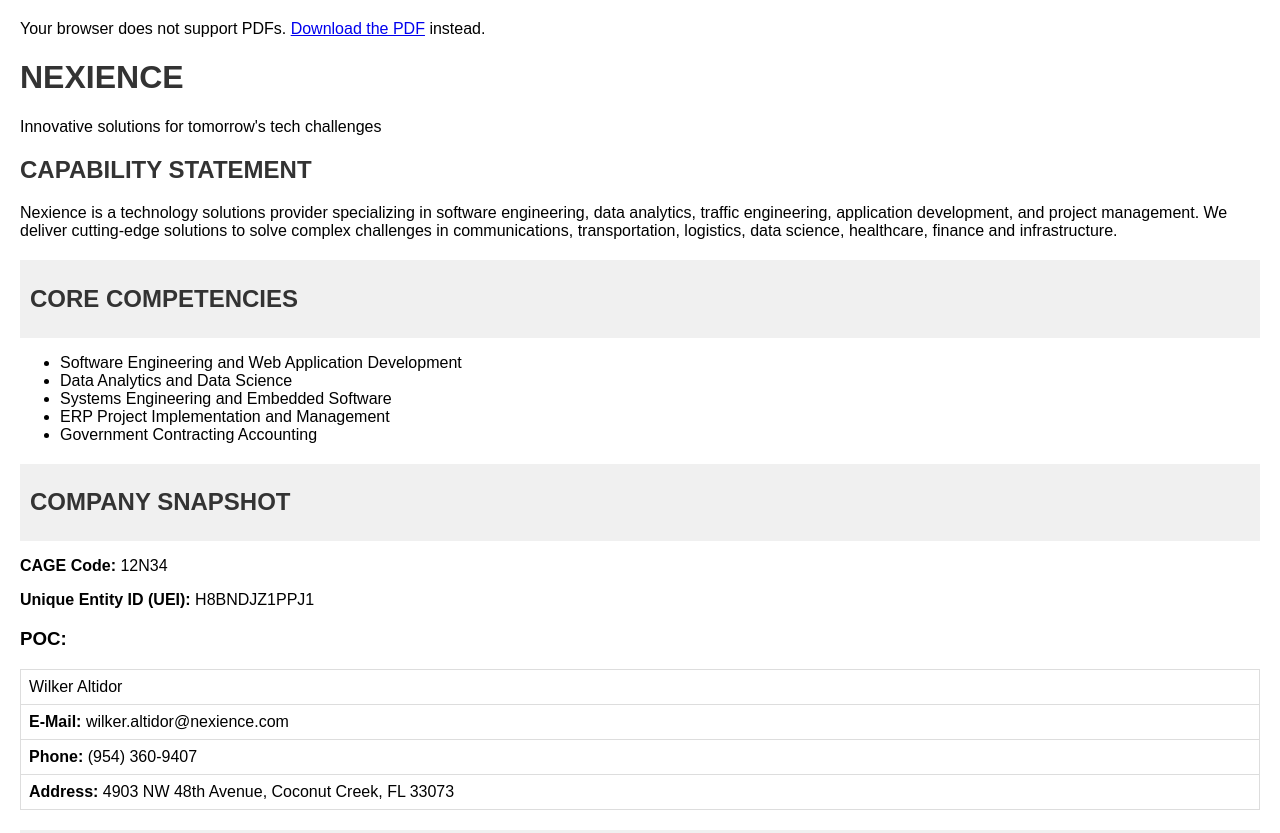
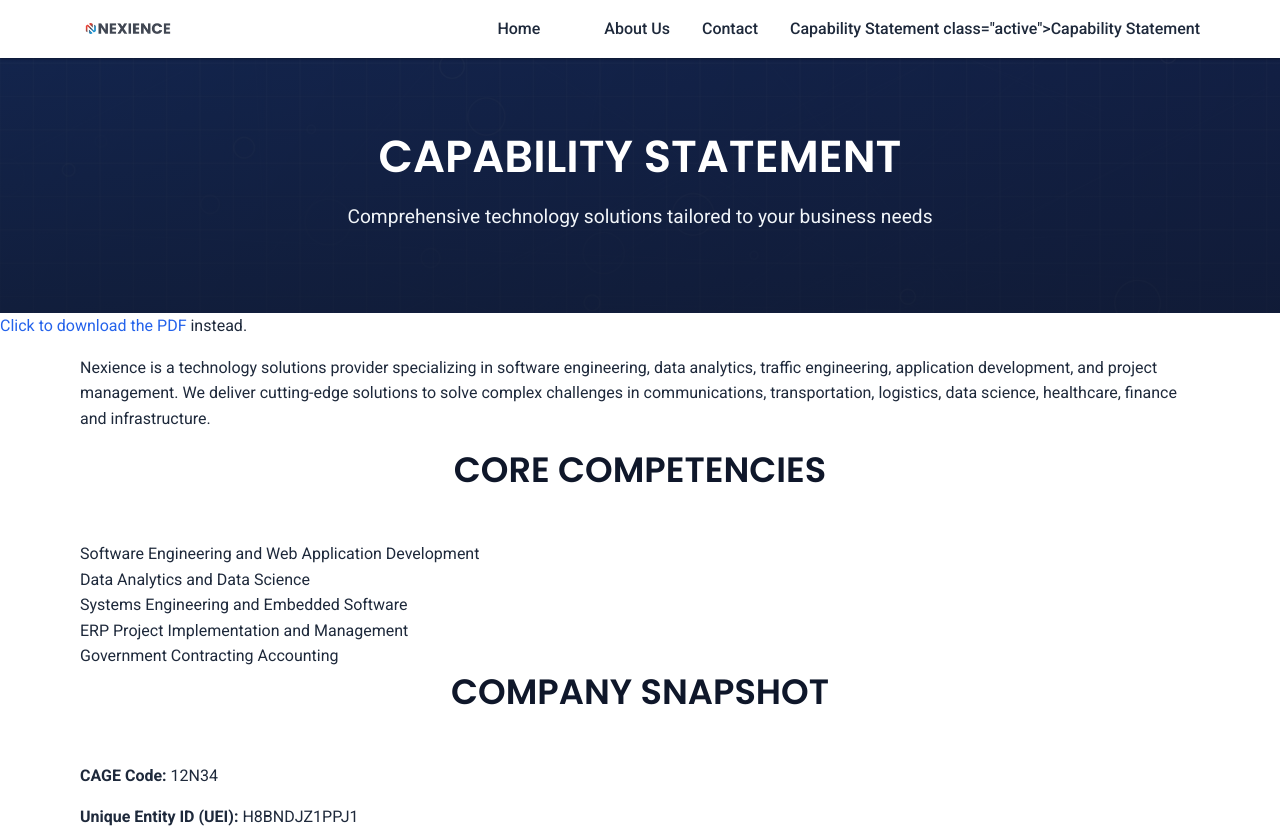
Before and after one commit to waltidor001/nexience, a website: page capability_statement.html in a window 1280 px wide. Shown: the top 833 px of the page. Drawn offline with Linux system fonts and the light colour scheme.

Commit message:
Update capability_statement.html

```diff
--- a/capability_statement.html
+++ b/capability_statement.html
@@ -1,26 +1,61 @@
 <!DOCTYPE html>
 <html>
 <head>
-<title>NEXIENCE CAPABILITY STATEMENT</title>
-<style>
-  body { font-family: sans-serif; margin: 20px; }
-  h1, h2 { color: #333; }
-  .section-header { background-color: #f0f0f0; padding: 5px 10px; margin-top: 20px; }
-  table { width: 100%; border-collapse: collapse; margin-top: 10px; }
-  th, td { border: 1px solid #ddd; padding: 8px; text-align: left; }
-  th { background-color: #f2f2f2; }
-</style>
+    <meta charset="UTF-8">
+    <meta name="viewport" content="width=device-width, initial-scale=1.0">
+    <title>Capability Statement | Nexience - Innovative Solutions for Tomorrow's Tech Challenges</title>
+    <link rel="icon" type="image/png" href="images/Nexience_Favicon.png">
+    <link rel="stylesheet" href="css/styles.css">
+    <link rel="stylesheet" href="css/responsive.css">
+    <link rel="stylesheet" href="css/pages.css">
+    <link rel="stylesheet" href="https://cdnjs.cloudflare.com/ajax/libs/font-awesome/6.0.0/css/all.min.css">
+    <link rel="preconnect" href="https://fonts.googleapis.com">
+    <link rel="preconnect" href="https://fonts.gstatic.com" crossorigin>
+    <link href="https://fonts.googleapis.com/css2?family=Poppins:wght@300;400;500;600;700&family=Roboto:wght@300;400;500;700&display=swap" rel="stylesheet">
 </head>
 <body>
+    <!-- Header Section -->
+    <header>
+        <div class="container">
+            <div class="logo">
+                <a href="index.html">
+                    <img src="images/NexienceLogo_Horiz_4color.jpg" alt="NEXIENCE Logo" style="width: 25%; height: 25%;">
+                </a>
+            </div>
+            <nav>
+                <ul class="nav-links">
+                    <li><a href="index.html">Home</a></li>
+                    <li><a href="services.html" </a></li>
+                    <li><a href="about.html">About Us</a></li>
+                    <li><a href="contact.html">Contact</a></li>
+                    <li><a href="capability_statement.html">Capability Statement class="active">Capability Statement</a></li>
+                </ul>
+                <div class="mobile-menu-btn">
+                    <span></span>
+                    <span></span>
+                    <span></span>
+                </div>
+            </nav>
+        </div>
+    </header>
 
-  <object data="NEXIENCE_CAPABILITY_STATEMENT.pdf" type="application/pdf" width="800px" height="600px">
-    <p>Your browser does not support PDFs. <a href="NEXIENCE_CAPABILITY_STATEMETN.pdf">Download the PDF</a> instead.</p>
-  </object>
+    <!-- Compatibility Statement Hero Section -->
+    <section class="page-hero">
+        <div class="container">
+            <div class="page-hero-content">
+                <h1>CAPABILITY STATEMENT</h1>
+                <p>Comprehensive technology solutions tailored to your business needs</p>
+            </div>
+        </div>
+    </section>
 
-  <h1>NEXIENCE</h1>
-  <p>Innovative solutions for tomorrow's tech challenges</p>
-  <h2>CAPABILITY STATEMENT</h2>
 
+    <p><a href="NEXIENCE_CAPABILITY_STATEMETN.pdf">Click to download the PDF</a> instead.</p>
+
+  <section id="capability" class="capability-statement">
+    <div class="container">
+      <div class="capability-content">
+        <div class="capability-content-text">
             <p>Nexience is a technology solutions provider specializing in software engineering, data analytics, traffic engineering, application development, and project management.  We deliver cutting-edge solutions to solve complex challenges in communications, transportation, logistics, data science, healthcare, finance and infrastructure. </p>
 
             <div class="section-header">
@@ -110,6 +145,10 @@
                 <td>Professional and Management Development Training </td>
               </tr>
             </table>
+        </div>
+      </div>
+    </div>
+  </section>
 
 </body>
 </html>
```
Lines whose indentation alone changed are shown as unchanged.
